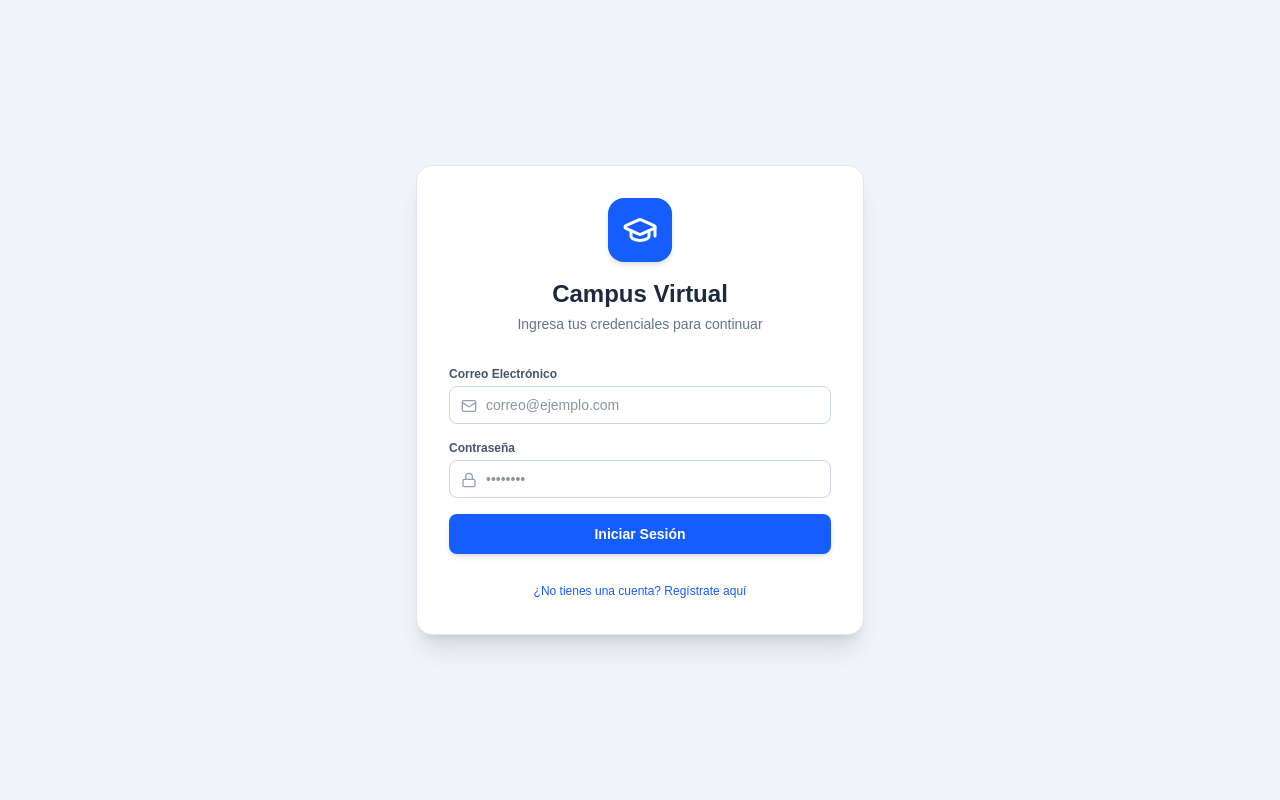
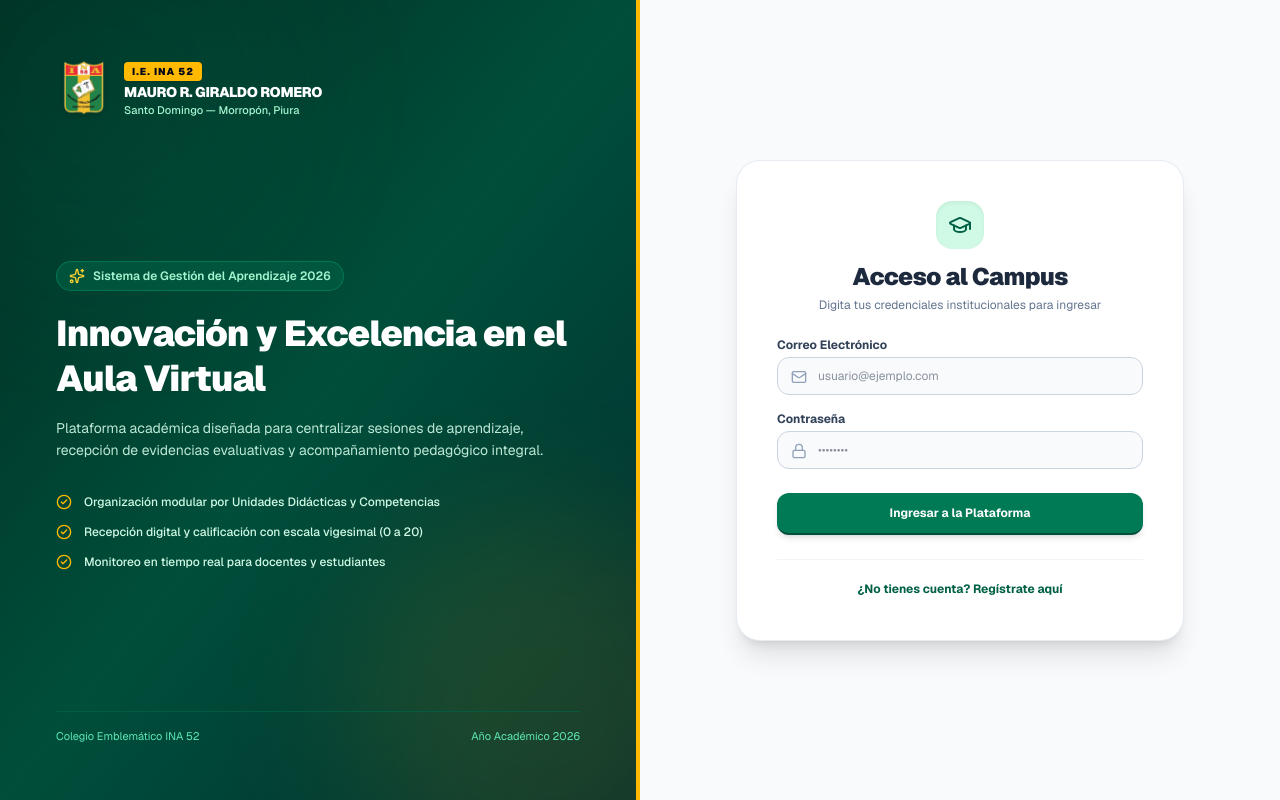
Before and after one commit to bartuu123/campus-virtual-MRGR, a Next.js app: page /login in a window 1280 px wide. Built offline with nearby package versions, Linux system fonts and the light colour scheme; no server answers.

Commit message:
Nueva portada de login institucional MRGR

```diff
--- a/app/login/page.tsx
+++ b/app/login/page.tsx
@@ -2,172 +2,245 @@
 
 import { useState } from 'react'
 import { useRouter } from 'next/navigation'
+import Image from 'next/image'
 import { createClient } from '@/lib/supabase'
-import { BookOpen, GraduationCap, Lock, Mail, User } from 'lucide-react'
+import {
+  Award,
+  BookOpen,
+  CheckCircle2,
+  GraduationCap,
+  Lock,
+  Mail,
+  ShieldCheck,
+  Sparkles,
+  UserCheck
+} from 'lucide-react'
 
 export default function LoginPage() {
   const router = useRouter()
   const supabase = createClient()
 
-  const [isRegister, setIsRegister] = useState(false)
+  const [isRegistering, setIsRegistering] = useState(false)
   const [email, setEmail] = useState('')
   const [password, setPassword] = useState('')
   const [firstName, setFirstName] = useState('')
   const [lastName, setLastName] = useState('')
-  const [role, setRole] = useState<'student' | 'teacher'>('student')
+  const [role, setRole] = useState<'teacher' | 'student'>('student')
   const [loading, setLoading] = useState(false)
-  const [errorMessage, setErrorMessage] = useState('')
+  const [errorMsg, setErrorMsg] = useState('')
 
+  // Función para iniciar sesión o registrarse
   const handleAuth = async (e: React.FormEvent) => {
     e.preventDefault()
     setLoading(true)
-    setErrorMessage('')
+    setErrorMsg('')
 
-    try {
-      if (isRegister) {
-        // Registro de nuevo usuario
-        const { error } = await supabase.auth.signUp({
-          email,
-          password,
+    if (isRegistering) {
+      // Registro
+      const { data, error } = await supabase.auth.signUp({
+        email: email.trim(),
+        password: password.trim(),
         options: {
           data: {
-              first_name: firstName,
-              last_name: lastName,
-              role: role,
-            },
-          },
+            first_name: firstName.trim(),
+            last_name: lastName.trim(),
+            role: role
+          }
+        }
       })
-        if (error) throw error
-        alert('Cuenta creada exitosamente. Ya puedes iniciar sesión.')
-        setIsRegister(false)
+
+      if (error) {
+        setErrorMsg('Error al registrarse: ' + error.message)
       } else {
-        // Inicio de sesión
-        const { error } = await supabase.auth.signInWithPassword({
-          email,
-          password,
+        // Asegurar que el perfil se inserte o actualice en la tabla 'profiles'
+        if (data.user) {
+          await supabase.from('profiles').upsert({
+            id: data.user.id,
+            email: email.trim(),
+            first_name: firstName.trim(),
+            last_name: lastName.trim(),
+            role: role
           })
-        if (error) throw error
+        }
         router.push('/')
       }
-    } catch (error: any) {
-      setErrorMessage(error.message || 'Ocurrió un error al procesar la solicitud.')
-    } finally {
-      setLoading(false)
+    } else {
+      // Login
+      const { error } = await supabase.auth.signInWithPassword({
+        email: email.trim(),
+        password: password.trim()
+      })
+
+      if (error) {
+        setErrorMsg('Credenciales incorrectas: ' + error.message)
+      } else {
+        router.push('/')
       }
     }
 
+    setLoading(false)
+  }
+
   return (
-    <div className="min-h-screen flex items-center justify-center bg-slate-100 p-4">
-      <div className="max-w-md w-full bg-white rounded-2xl shadow-xl p-8 border border-slate-200">
+    <div className="min-h-screen flex flex-col md:flex-row bg-slate-900 font-sans">
+      {/* PANEL IZQUIERDO: Branding Institucional (Impacto Visual para Dirección) */}
+      <div className="md:w-1/2 bg-gradient-to-br from-emerald-950 via-emerald-900 to-teal-950 p-8 md:p-14 flex flex-col justify-between relative overflow-hidden text-white border-b-4 md:border-b-0 md:border-r-4 border-amber-400">
+        {/* Adorno visual de fondo */}
+        <div className="absolute -top-24 -left-24 w-96 h-96 bg-emerald-600/10 rounded-full blur-3xl pointer-events-none" />
+        <div className="absolute -bottom-24 -right-24 w-96 h-96 bg-amber-400/10 rounded-full blur-3xl pointer-events-none" />
 
-        {/* Cabecera / Logo */}
-        <div className="text-center mb-8">
-          <div className="inline-flex items-center justify-center w-16 h-16 bg-blue-600 text-white rounded-2xl mb-4 shadow-md">
-            <GraduationCap className="w-9 h-9" />
+        {/* Cabecera del panel izquierdo */}
+        <div className="relative z-10 flex items-center gap-3">
+          <div className="relative w-14 h-16 shrink-0 drop-shadow-md">
+            <Image
+              src="/logo-mrgr.png"
+              alt="Insignia I.E. Mauro Reinaldo Giraldo Romero"
+              fill
+              className="object-contain"
+              priority
+            />
           </div>
-          <h1 className="text-2xl font-bold text-slate-800">Campus Virtual</h1>
-          <p className="text-sm text-slate-500 mt-1">
-            {isRegister ? 'Crea una cuenta para acceder a tus cursos' : 'Ingresa tus credenciales para continuar'}
+          <div>
+            <span className="inline-block bg-amber-400 text-slate-950 text-[10px] font-black uppercase px-2 py-0.5 rounded tracking-widest shadow-sm">
+              I.E. INA 52
+            </span>
+            <h1 className="text-sm font-black tracking-tight text-white uppercase">
+              Mauro R. Giraldo Romero
+            </h1>
+            <p className="text-[11px] text-emerald-200 font-medium">Santo Domingo — Morropón, Piura</p>
+          </div>
+        </div>
+
+        {/* Mensaje Principal y Propuesta de Valor */}
+        <div className="relative z-10 my-10 md:my-0 max-w-lg">
+          <div className="inline-flex items-center gap-2 px-3 py-1.5 rounded-full bg-emerald-800/60 border border-emerald-600/50 text-emerald-200 text-xs font-semibold mb-5">
+            <Sparkles className="w-4 h-4 text-amber-300" />
+            Sistema de Gestión del Aprendizaje 2026
+          </div>
+          <h2 className="text-3xl md:text-4xl font-black text-white leading-tight tracking-tight">
+            Innovación y Excelencia en el Aula Virtual
+          </h2>
+          <p className="text-emerald-100/90 text-sm mt-4 font-normal leading-relaxed">
+            Plataforma académica diseñada para centralizar sesiones de aprendizaje, recepción de evidencias evaluativas y acompañamiento pedagógico integral.
+          </p>
+
+          {/* Viñetas de características institucionales */}
+          <div className="mt-8 space-y-3.5">
+            <div className="flex items-center gap-3 text-xs font-medium text-emerald-100">
+              <CheckCircle2 className="w-4 h-4 text-amber-400 shrink-0" />
+              <span>Organización modular por Unidades Didácticas y Competencias</span>
+            </div>
+            <div className="flex items-center gap-3 text-xs font-medium text-emerald-100">
+              <CheckCircle2 className="w-4 h-4 text-amber-400 shrink-0" />
+              <span>Recepción digital y calificación con escala vigesimal (0 a 20)</span>
+            </div>
+            <div className="flex items-center gap-3 text-xs font-medium text-emerald-100">
+              <CheckCircle2 className="w-4 h-4 text-amber-400 shrink-0" />
+              <span>Monitoreo en tiempo real para docentes y estudiantes</span>
+            </div>
+          </div>
+        </div>
+
+        {/* Pie del panel izquierdo */}
+        <div className="relative z-10 pt-4 border-t border-emerald-800/80 text-[11px] text-emerald-300 flex items-center justify-between">
+          <span>Colegio Emblemático INA 52</span>
+          <span>Año Académico 2026</span>
+        </div>
+      </div>
+
+      {/* PANEL DERECHO: Formulario de Acceso y Registro */}
+      <div className="md:w-1/2 bg-slate-50 p-6 md:p-14 flex items-center justify-center">
+        <div className="max-w-md w-full bg-white rounded-3xl p-8 md:p-10 shadow-xl border border-slate-200/80">
+
+          <div className="text-center mb-6">
+            <div className="w-12 h-12 bg-emerald-100 text-emerald-800 rounded-2xl mx-auto flex items-center justify-center mb-3 shadow-inner">
+              <GraduationCap className="w-6 h-6" />
+            </div>
+            <h3 className="text-2xl font-black text-slate-800 tracking-tight">
+              {isRegistering ? 'Crear Nueva Cuenta' : 'Acceso al Campus'}
+            </h3>
+            <p className="text-xs text-slate-500 mt-1">
+              {isRegistering
+                ? 'Ingresa tus datos para registrarte en el sistema'
+                : 'Digita tus credenciales institucionales para ingresar'}
             </p>
           </div>
 
-        {/* Alerta de Error */}
-        {errorMessage && (
-          <div className="mb-4 p-3 bg-red-50 border border-red-200 text-red-700 text-sm rounded-lg">
-            {errorMessage}
+          {errorMsg && (
+            <div className="mb-5 p-3.5 bg-red-50 border border-red-200 text-red-700 text-xs rounded-xl font-medium flex items-center gap-2">
+              <span className="w-1.5 h-1.5 rounded-full bg-red-600" />
+              {errorMsg}
             </div>
           )}
 
-        {/* Formulario */}
           <form onSubmit={handleAuth} className="space-y-4">
-          {isRegister && (
+            {isRegistering && (
               <>
                 <div className="grid grid-cols-2 gap-3">
                   <div>
-                  <label className="block text-xs font-semibold text-slate-600 mb-1">Nombre</label>
-                  <div className="relative">
-                    <User className="w-4 h-4 text-slate-400 absolute left-3 top-3" />
+                    <label className="block text-xs font-bold text-slate-700 mb-1">Nombres</label>
                     <input
                       type="text"
                       required
-                      placeholder="Juan"
+                      placeholder="ej. José Gustavo"
                       value={firstName}
                       onChange={(e) => setFirstName(e.target.value)}
-                      className="w-full pl-9 pr-3 py-2 border border-slate-300 rounded-lg text-sm focus:outline-none focus:ring-2 focus:ring-blue-500 text-slate-800"
+                      className="w-full px-3.5 py-2.5 bg-slate-50 border border-slate-300 rounded-xl text-xs text-slate-800 focus:bg-white focus:border-emerald-600 focus:outline-none transition"
                     />
                   </div>
-                </div>
                   <div>
-                  <label className="block text-xs font-semibold text-slate-600 mb-1">Apellido</label>
+                    <label className="block text-xs font-bold text-slate-700 mb-1">Apellidos</label>
                     <input
                       type="text"
                       required
-                    placeholder="Pérez"
+                      placeholder="ej. Barturén"
                       value={lastName}
                       onChange={(e) => setLastName(e.target.value)}
-                    className="w-full px-3 py-2 border border-slate-300 rounded-lg text-sm focus:outline-none focus:ring-2 focus:ring-blue-500 text-slate-800"
+                      className="w-full px-3.5 py-2.5 bg-slate-50 border border-slate-300 rounded-xl text-xs text-slate-800 focus:bg-white focus:border-emerald-600 focus:outline-none transition"
                     />
                   </div>
                 </div>
 
                 <div>
-                <label className="block text-xs font-semibold text-slate-600 mb-1">Tipo de Usuario</label>
-                <div className="grid grid-cols-2 gap-2">
-                  <button
-                    type="button"
-                    onClick={() => setRole('student')}
-                    className={`py-2 text-xs font-semibold rounded-lg border flex items-center justify-center gap-1.5 transition-colors ${
-                      role === 'student'
-                        ? 'bg-blue-50 border-blue-500 text-blue-600'
-                        : 'border-slate-200 text-slate-600 hover:bg-slate-50'
-                    }`}
+                  <label className="block text-xs font-bold text-slate-700 mb-1">Tipo de Usuario / Rol</label>
+                  <select
+                    value={role}
+                    onChange={(e: any) => setRole(e.target.value)}
+                    className="w-full px-3.5 py-2.5 bg-slate-50 border border-slate-300 rounded-xl text-xs text-slate-800 font-semibold focus:bg-white focus:border-emerald-600 focus:outline-none transition"
                   >
-                    <BookOpen className="w-3.5 h-3.5" />
-                    Estudiante
-                  </button>
-                  <button
-                    type="button"
-                    onClick={() => setRole('teacher')}
-                    className={`py-2 text-xs font-semibold rounded-lg border flex items-center justify-center gap-1.5 transition-colors ${
-                      role === 'teacher'
-                        ? 'bg-blue-50 border-blue-500 text-blue-600'
-                        : 'border-slate-200 text-slate-600 hover:bg-slate-50'
-                    }`}
-                  >
-                    <GraduationCap className="w-3.5 h-3.5" />
-                    Docente
-                  </button>
-                </div>
+                    <option value="student">Estudiante</option>
+                    <option value="teacher">Docente</option>
+                  </select>
                 </div>
               </>
             )}
 
             <div>
-            <label className="block text-xs font-semibold text-slate-600 mb-1">Correo Electrónico</label>
+              <label className="block text-xs font-bold text-slate-700 mb-1">Correo Electrónico</label>
               <div className="relative">
-              <Mail className="w-4 h-4 text-slate-400 absolute left-3 top-3" />
+                <Mail className="w-4 h-4 text-slate-400 absolute left-3.5 top-3" />
                 <input
                   type="email"
                   required
-                placeholder="correo@ejemplo.com"
+                  placeholder="usuario@ejemplo.com"
                   value={email}
                   onChange={(e) => setEmail(e.target.value)}
-                className="w-full pl-9 pr-3 py-2 border border-slate-300 rounded-lg text-sm focus:outline-none focus:ring-2 focus:ring-blue-500 text-slate-800"
+                  className="w-full pl-10 pr-3.5 py-2.5 bg-slate-50 border border-slate-300 rounded-xl text-xs text-slate-800 focus:bg-white focus:border-emerald-600 focus:outline-none transition"
                 />
               </div>
             </div>
 
             <div>
-            <label className="block text-xs font-semibold text-slate-600 mb-1">Contraseña</label>
+              <label className="block text-xs font-bold text-slate-700 mb-1">Contraseña</label>
               <div className="relative">
-              <Lock className="w-4 h-4 text-slate-400 absolute left-3 top-3" />
+                <Lock className="w-4 h-4 text-slate-400 absolute left-3.5 top-3" />
                 <input
                   type="password"
                   required
                   placeholder="••••••••"
                   value={password}
                   onChange={(e) => setPassword(e.target.value)}
-                className="w-full pl-9 pr-3 py-2 border border-slate-300 rounded-lg text-sm focus:outline-none focus:ring-2 focus:ring-blue-500 text-slate-800"
+                  className="w-full pl-10 pr-3.5 py-2.5 bg-slate-50 border border-slate-300 rounded-xl text-xs text-slate-800 focus:bg-white focus:border-emerald-600 focus:outline-none transition"
                 />
               </div>
             </div>
@@ -175,28 +248,32 @@ export default function LoginPage() {
             <button
               type="submit"
               disabled={loading}
-            className="w-full py-2.5 bg-blue-600 hover:bg-blue-700 text-white font-semibold rounded-lg text-sm transition duration-150 shadow-md disabled:opacity-50 cursor-pointer"
+              className="w-full py-3 bg-emerald-700 hover:bg-emerald-800 text-white font-bold text-xs rounded-xl shadow-md hover:shadow-lg transition cursor-pointer disabled:opacity-50 mt-2 border-b-2 border-emerald-900"
             >
-            {loading ? 'Procesando...' : isRegister ? 'Registrarse' : 'Iniciar Sesión'}
+              {loading
+                ? 'Procesando...'
+                : isRegistering
+                  ? 'Registrar Cuenta'
+                  : 'Ingresar a la Plataforma'}
             </button>
           </form>
 
           {/* Alternar entre Iniciar Sesión y Registrarse */}
-        <div className="mt-6 text-center">
+          <div className="mt-6 pt-4 border-t border-slate-100 text-center">
             <button
               type="button"
               onClick={() => {
-              setIsRegister(!isRegister)
-              setErrorMessage('')
+                setIsRegistering(!isRegistering)
+                setErrorMsg('')
               }}
-            className="text-xs text-blue-600 hover:underline font-medium cursor-pointer"
+              className="text-xs font-bold text-emerald-800 hover:text-emerald-950 transition cursor-pointer"
             >
-            {isRegister
-              ? '¿Ya tienes una cuenta? Inicia sesión'
-              : '¿No tienes una cuenta? Regístrate aquí'}
+              {isRegistering
+                ? '¿Ya tienes una cuenta registrada? Inicia Sesión'
+                : '¿No tienes cuenta? Regístrate aquí'}
             </button>
           </div>
-
+        </div>
       </div>
     </div>
   )
```
Lines whose indentation alone changed are shown as unchanged.
